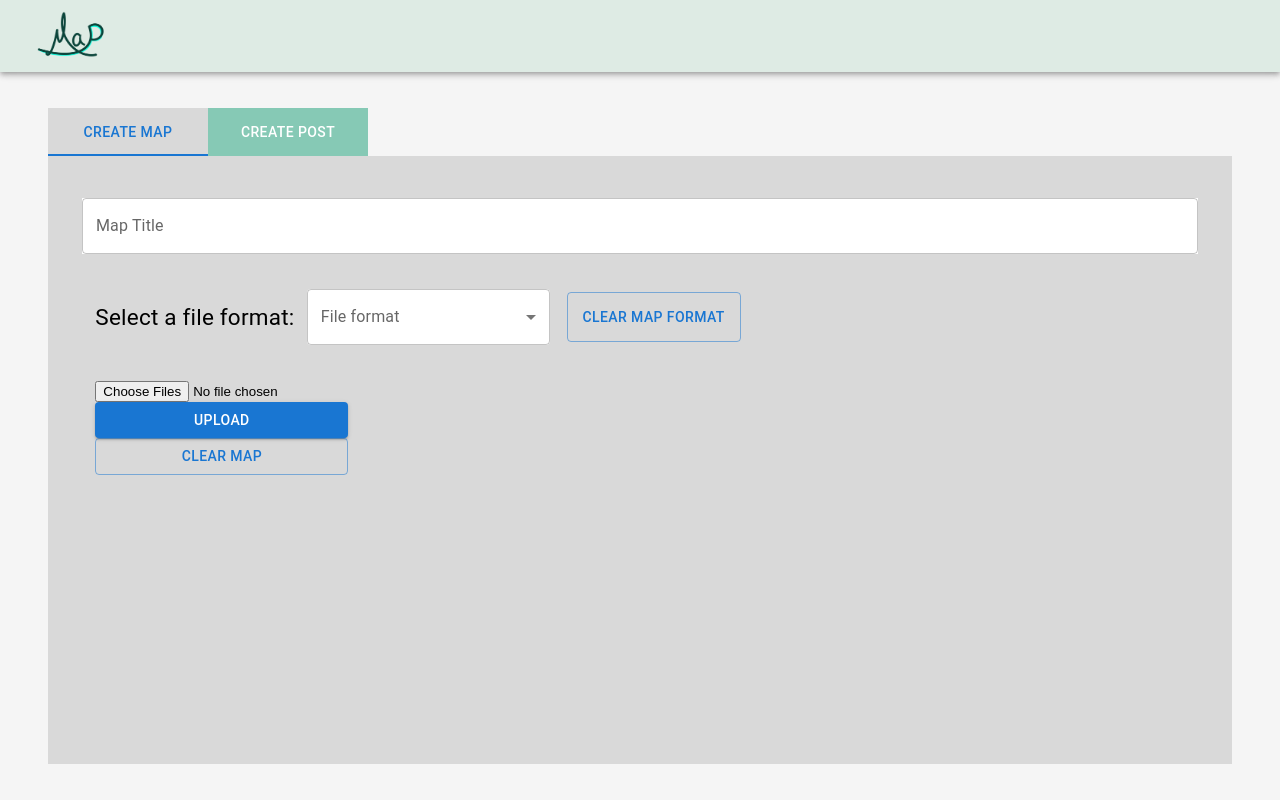
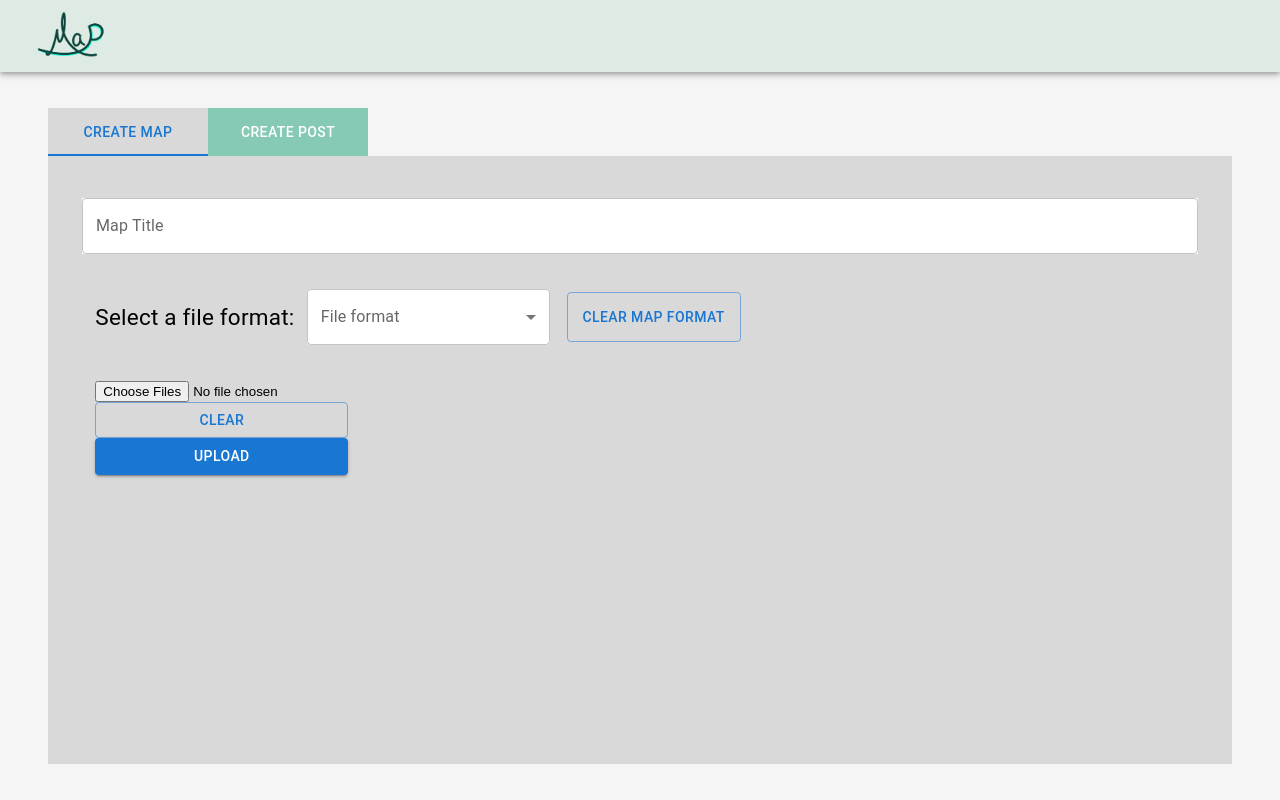
Before and after one commit to ChoiYingY/416_training, a React (Create React App) app: page / in a window 1280 px wide. Built offline with nearby package versions, Linux system fonts and the light colour scheme.

Commit message:
trying to add router now

```diff
--- a/package.json
+++ b/package.json
@@ -9,9 +9,12 @@
     "@testing-library/jest-dom": "^5.17.0",
     "@testing-library/react": "^13.4.0",
     "@testing-library/user-event": "^13.5.0",
+    "jszip": "^3.10.1",
     "react": "^18.2.0",
     "react-dom": "^18.2.0",
+    "react-leaflet-kml": "^2.1.1",
     "react-scripts": "5.0.1",
+    "shapefile": "^0.6.6",
     "web-vitals": "^2.1.4"
   },
   "scripts": {
--- a/src/App.css
+++ b/src/App.css
@@ -98,3 +98,7 @@
   align-self: flex-start;
   margin-left: 4%;
 }
+
+/* #file-upload-input{
+
+} */
--- a/src/App.js
+++ b/src/App.js
@@ -3,6 +3,7 @@ import NavBar from './components/NavBar';
 import UploadMap from './components/UploadMap';
 
 import { MapContextProvider } from './components/MapContext';
+import { BrowserRouter as Router, Switch, Route } from 'react-router-dom';
 
 function App() {
   return (
--- a/src/components/FileUpload.js
+++ b/src/components/FileUpload.js
@@ -1,34 +1,44 @@
 import { useContext, useState, useRef, useEffect } from 'react';
 import { Box, FormControl, Button } from '@mui/material';
 
+import JSZip from 'jszip';
+import * as shapefile from 'shapefile';
 import MapContext from './MapContext';
 
-function FileUpload({ fileFormat }){
+function FileUpload(){
     const inputFile = useRef(null);
     const { mapInfo } = useContext(MapContext);
 
+    const [fileFormat, setFileFormat] = useState('');
     const [fileContent, setFileContent] = useState('');
-    const [geoJSON, setGeoJSON] = useState({});
-    const [kml, setKml] = useState(null);
+    // const [geoJSON, setGeoJSON] = useState({});
+    // const [kml, setKml] = useState(null);
     const [shpBuffer, setShpBuffer] = useState(null);
     const [dbfBuffer, setDbfBuffer] = useState(null);
 
     // define file extension
     const fileExtension = {
-        GeoJSON: "json",
-        Shapefiles: "shp/dbf/zip",
-        "Keyhole(KML)": "kml",
+        GeoJSON: 'json',
+        Shapefiles: 'shp/dbf/zip',
+        'Keyhole(KML)': 'kml',
     };
+
+    useEffect(() => {
+        if(mapInfo?.fileFormat){
+            console.log(mapInfo.fileFormat);
+            setFileFormat(mapInfo.fileFormat);
+        }
+    }, [mapInfo?.fileFormat]);
 
     // re-run effect when buffers change
     useEffect(() => {
         if (shpBuffer && dbfBuffer) {
         let features = [];
-        shapefile.open(shpBuffer, dbfBuffer) .then((source) =>
+        shapefile.open(shpBuffer, dbfBuffer).then((source) =>
             source.read().then(function log(result) {
                 if (result.done) {
                     const geoJSON = {
-                        type: "FeatureCollection",
+                        type: 'FeatureCollection',
                         features: features,
                     };
                     setFileContent(geoJSON);
@@ -76,14 +86,14 @@ function FileUpload({ fileFormat }){
         jszip.loadAsync(zipData).then((zip) => {
             zip.forEach((fileName, file) => {
             // ignore file that is not .shp/.dbf
-            const fileType = fileName.split(".").pop();
-            if (fileType !== "shp" && fileType !== "dbf") {
+            const fileType = fileName.split('.').pop();
+            if (fileType !== 'shp' && fileType !== 'dbf') {
                 return;
             }
 
             // Read file content by arraybuffer type
-            file.async("arraybuffer").then((content) => {
-                if (fileType === "shp") setShpBuffer(content);
+            file.async('arraybuffer').then((content) => {
+                if (fileType === 'shp') setShpBuffer(content);
                 else setDbfBuffer(content);
             });
             });
@@ -95,49 +105,47 @@ function FileUpload({ fileFormat }){
     // for clearing input file
     function clearInputFile() {
         if (inputFile.current) {
-        inputFile.current.value = "";
-        inputFile.current.type = "file";
-        inputFile.current.accept = ".zip, .json, .shp, .kml, .dbf";
+        inputFile.current.value = '';
+        inputFile.current.type = 'file';
+        inputFile.current.accept = '.zip, .json, .shp, .kml, .dbf';
         }
     }
 
     // handle selected file input
     const handleSelectFile = (event) => {
-        setGeoJSON({});
-        setKml(null);
-
         const fileCount = event.target.files.length;
 
         // only process non-empty file that matches selected file extension
         if (event.target.files[0] && fileFormat) {
-            const fileType = event.target.files[0].name.split(".").pop();
-            const fileType2 = (fileCount === 2) ? event.target.files[1].name.split(".").pop() : "";
+            const fileType = event.target.files[0].name.split('.').pop();
+            const fileType2 = (fileCount === 2) ? event.target.files[1].name.split('.').pop() : '';
             const fileTypeSet = new Set([fileType, fileType2]);
 
             if(
-                (fileFormat === "Shapefiles" && (fileCount !== 2 && fileType !== "zip") ||
-                !fileExtension[fileFormat].includes(fileType2)) ||
+                (fileFormat === "Shapefiles" &&
+                  ((fileCount !== 2 && fileType !== "zip") ||
+                    !fileExtension[fileFormat].includes(fileType2))) ||
                 !fileExtension[fileFormat].includes(fileType) ||
                 fileTypeSet.size !== 2
-            ){
-                alert("Unmatch upload file format.");
+              ) {
+                alert('Unmatch upload file format.');
                 clearInputFile();
             }
             else {
-                if(fileFormat === "GeoJSON"){
+                if(fileFormat === 'GeoJSON'){
                     readDataAsText(event.target.files[0]);
                 }
-                else if(fileFormat === "Shapefiles"){
-                    if(fileType === "shp" || fileType === "dbf"){
-                        var shpFile = (fileType === "shp") ? event.target.files[0] : event.target.files[1];
-                        var dbfFile = (fileType === "dbf") ? event.target.files[0] : event.target.files[1];
+                else if(fileFormat === 'Shapefiles'){
+                    if(fileType === 'shp' || fileType === 'dbf'){
+                        var shpFile = (fileType === 'shp') ? event.target.files[0] : event.target.files[1];
+                        var dbfFile = (fileType === 'dbf') ? event.target.files[0] : event.target.files[1];
                         readDataFromShapeFiles(shpFile, dbfFile);
                     }
-                    else if(fileType === "zip"){
+                    else if(fileType === 'zip'){
                         readDataFromZipFile(event.target.files[0]);
                     }
                 }
-                else if (fileFormat === "Keyhole(KML)") {
+                else if (fileFormat === 'Keyhole(KML)') {
                     readDataAsText(event.target.files[0]);
                 }
             }
@@ -147,49 +155,48 @@ function FileUpload({ fileFormat }){
     // handle map rendering after upload file & choose format
     const handleUpload = () => {
         if (!fileFormat) {
-            alert("Please select file format with at least one file.");
+            alert('Please select file format with at least one file.');
             return;
         }
 
         if (fileContent) {
-            if(fileFormat === "GeoJSON"){
-                setGeoJSON(JSON.parse(fileContent));
+            if(fileFormat === 'GeoJSON'){
+                mapInfo.setMap(JSON.parse(fileContent));
             }
-            else if(fileFormat === "Shapefiles"){
-                setGeoJSON(fileContent);
+            else if(fileFormat === 'Shapefiles'){
+                mapInfo.setMap(fileContent);
             }
-            else if(fileFormat === "Keyhole(KML)"){
-                const kmlText = new DOMParser().parseFromString(fileContent, "text/xml");
-                setKml(kmlText);
+            else if(fileFormat === 'Keyhole(KML)'){
+                const kmlText = new DOMParser().parseFromString(fileContent, 'text/xml');
+                mapInfo.setMap(kmlText);
             }
         }
     };
 
     // handle clearing all inputs
     const handleClear = () => {
-        setFileContent("");
-        setGeoJSON({});
-        setKml(null);
+        setFileContent('');
         setDbfBuffer(null);
         setShpBuffer(null);
         clearInputFile();
     };
 
     return(
-        <Box id='file-upload-container'>
+        <Box className='flex-row' id='file-upload-container'>
             <FormControl>
                 <input
-                    type="file"
-                    accept=".zip, .json, .shp, .kml, .dbf"
+                    type='file'
+                    accept='.zip, .json, .shp, .kml, .dbf'
                     multiple
                     ref={inputFile}
                     onChange={handleSelectFile}
+                    id='file-upload-input'
                 />
-                <Button variant="contained" onClick={handleUpload}>
+                <Button variant='outlined' onClick={handleClear}>
+                    Clear
+                </Button>
+                <Button variant='contained' onClick={handleUpload}>
                     Upload
-                </Button>
-                <Button variant="outlined" onClick={handleClear}>
-                    Clear Map
                 </Button>
             </FormControl>
 
--- a/src/components/MapContext.js
+++ b/src/components/MapContext.js
@@ -6,6 +6,7 @@ export function MapContextProvider({children}){
     const [mapInfo, setMapInfo] = useState({
         mapTitle: '',
         fileFormat: '',
+        map: null
     });
 
     // TO BE DELETED
@@ -16,6 +17,7 @@ export function MapContextProvider({children}){
     const ActionType = {
         SET_MAP_TITLE: 'SET_MAP_TITLE',
         SET_FILE_FORMAT: 'SET_FILE_FORMAT',
+        SET_MAP: 'SET_MAP'
     }
 
     const reducer = (action) => {
@@ -31,6 +33,11 @@ export function MapContextProvider({children}){
                 return setMapInfo((prevMapInfo) => ({
                     ...prevMapInfo,
                     fileFormat: payload
+                }));
+            case ActionType.SET_MAP:
+                return setMapInfo((prevMapInfo) => ({
+                    ...prevMapInfo,
+                    map: payload
                 }));
             default:
                 return mapInfo;
@@ -51,6 +58,13 @@ export function MapContextProvider({children}){
         })
     }
 
+    mapInfo.setMap = (map) => {
+        reducer({
+            type: ActionType.SET_MAP,
+            payload: map
+        })
+    }
+
     return (
         <MapContext.Provider value={{ mapInfo }}>
             {children}
```
Also changed, not shown: 1 other file (tests, documents, lock files or other folders).
